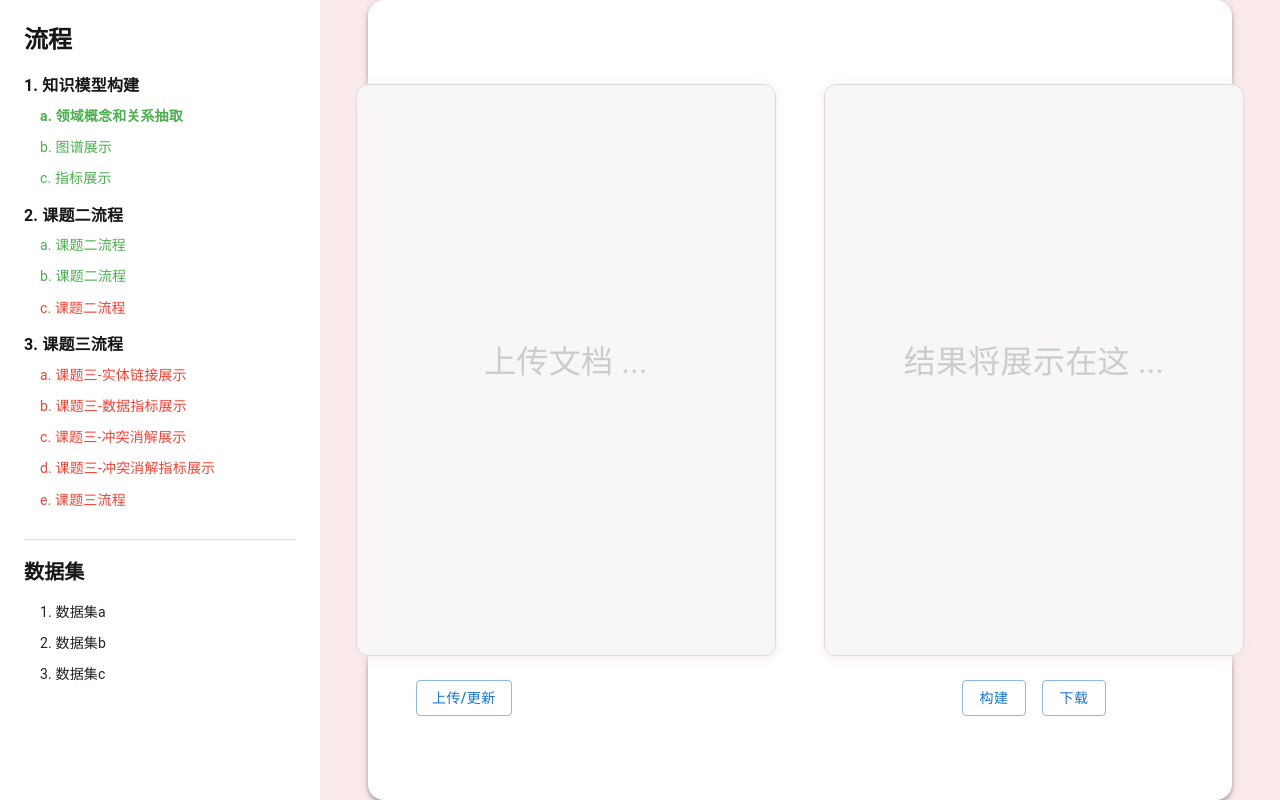
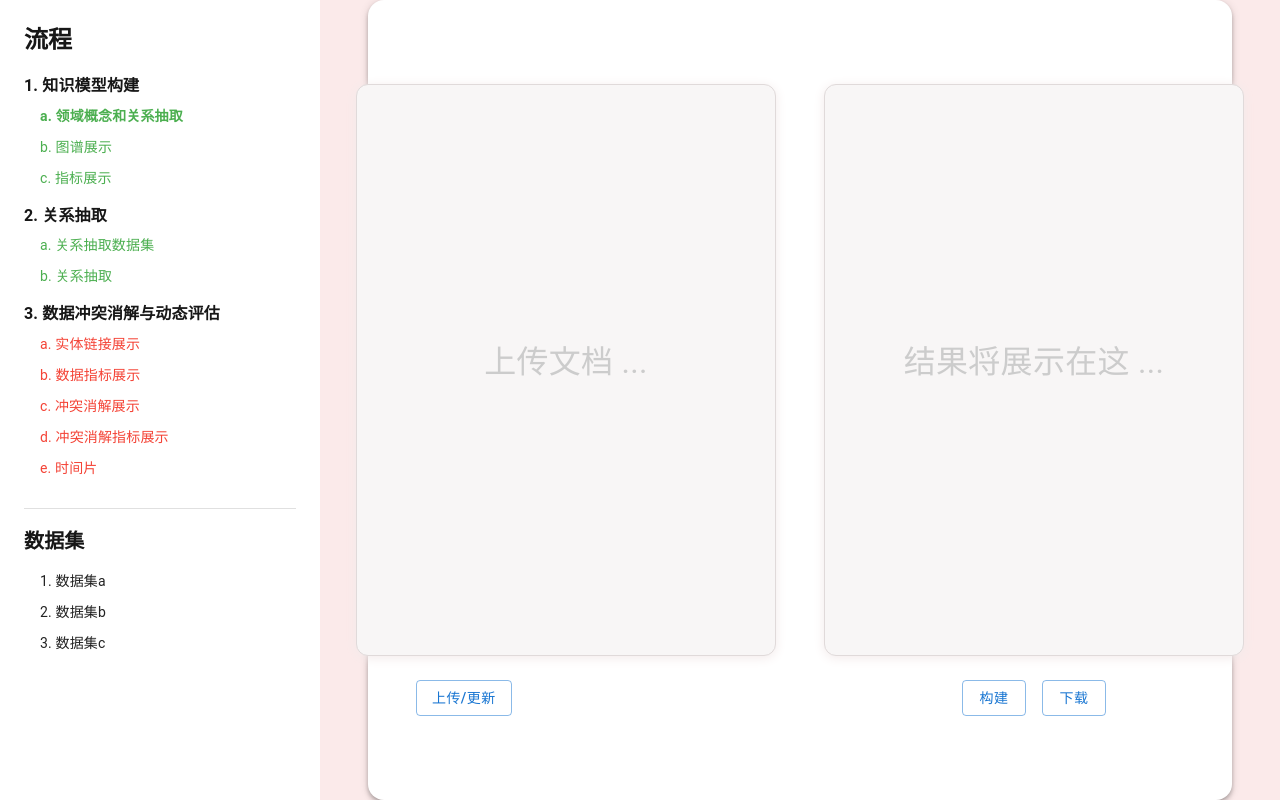
Before and after one commit to Cishenn/lcre, a Next.js app: page / in a window 1280 px wide. Built offline with nearby package versions, Linux system fonts and the light colour scheme; what chartjs-plugin-datalabels would draw is missing.

Commit message:
部署-准备第一次验收

```diff
--- a/app/page.tsx
+++ b/app/page.tsx
@@ -31,21 +31,20 @@ const courseFlow = [
     ],
   },
   {
-    title: "课题二流程",
+    title: "关系抽取",
     items: [
-      { label: "课题二流程", color: "#4CAF50", href: "/flow2a" },
-      { label: "课题二流程", color: "#4CAF50", href: "/flow2b" },
-      { label: "课题二流程", color: "#F44336", href: "/flow2c" },
+      { label: "关系抽取数据集", color: "#4CAF50", href: "/flow2a" },
+      { label: "关系抽取", color: "#4CAF50", href: "/flow2b" },
     ],
   },
   {
-    title: "课题三流程",
+    title: "数据冲突消解与动态评估",
     items: [
-      { label: "课题三-实体链接展示", color: "#F44336", href: "/flow3a1" },
-      { label: "课题三-数据指标展示", color: "#F44336", href: "/flow3a2" },
-      { label: "课题三-冲突消解展示", color: "#F44336", href: "/flow3b1" },
-      { label: "课题三-冲突消解指标展示", color: "#F44336", href: "/flow3b2" },
-      { label: "课题三流程", color: "#F44336", href: "/flow3c" },
+      { label: "实体链接展示", color: "#F44336", href: "/flow3a1" },
+      { label: "数据指标展示", color: "#F44336", href: "/flow3a2" },
+      { label: "冲突消解展示", color: "#F44336", href: "/flow3b1" },
+      { label: "冲突消解指标展示", color: "#F44336", href: "/flow3b2" },
+      { label: "时间片", color: "#F44336", href: "/flow3c" },
     ],
   },
 ];
@@ -365,11 +364,11 @@ const flowContent: Record<string, FlowContentItem> = {
     content: "这里是课题二流程 c 的内容页面。",
   },
   flow3a1: {
-    title: "课题三-实体链接展示",
+    title: "实体链接展示",
     render: () => <Flow3A1 />,      // ← 改这一行
   },
   flow3a2: {
-    title: "课题三-数据指标展示",
+    title: "实体链接指标展示",
     render: () => <Flow3A2 />,      // ← 改这一行
   },
   flow3b1: {
```
